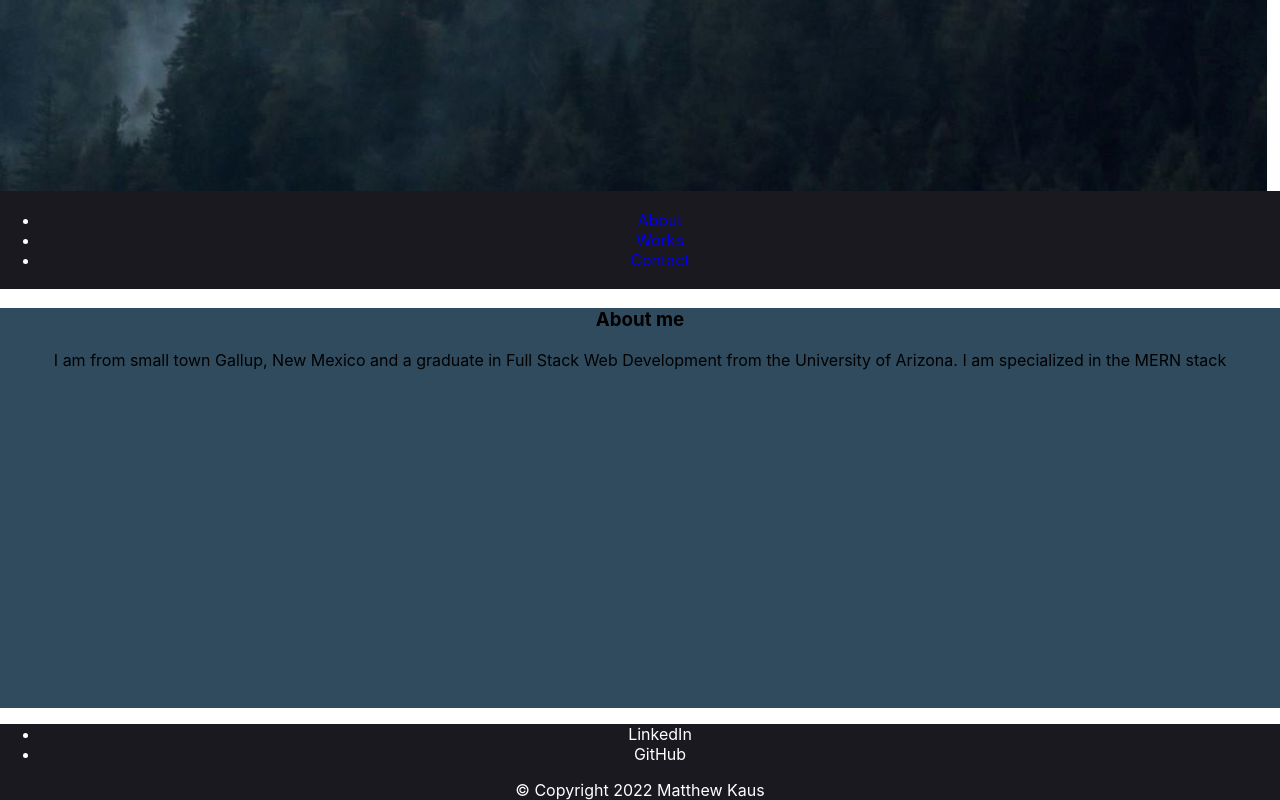
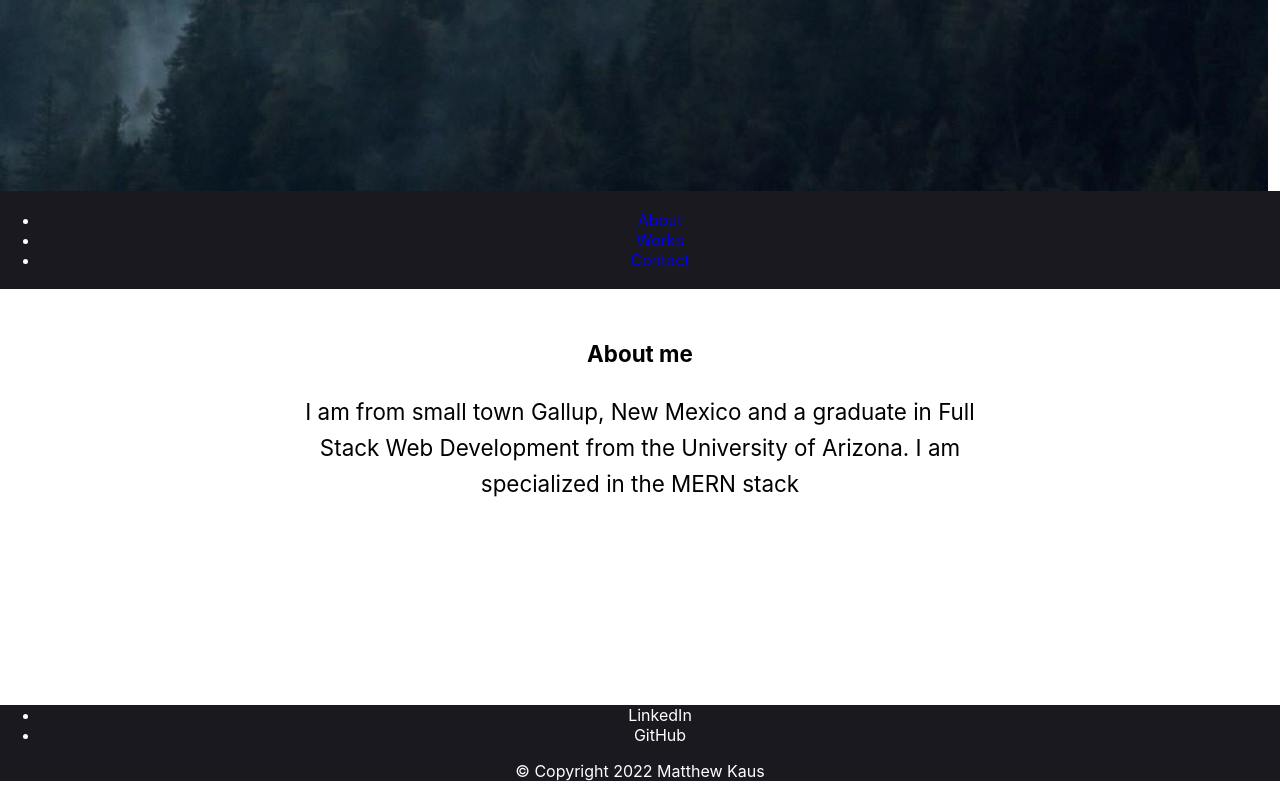
Before and after one commit to MatthewKaus/react-portfolio, a React (Create React App) app: page / in a window 1280 px wide. Shown: the part 609-1409 px from the top of the page. Built offline with nearby package versions, Linux system fonts and the light colour scheme.

Commit message:
updated about me

```diff
--- a/src/componenets/About/index.js
+++ b/src/componenets/About/index.js
@@ -3,8 +3,8 @@ import React from 'react';
 function About() {
     return(
         <section className='about'>
-            <h1>About me</h1>
-            <p>I am from small town Gallup, New Mexico and a graduate in Full Stack Web Development from the University of Arizona.
+            <h1 className='about-text'>About me</h1>
+            <p className='about-text'>I am from small town Gallup, New Mexico and a graduate in Full Stack Web Development from the University of Arizona.
                 I am specialized in the MERN stack
 
             </p>
--- a/src/index.css
+++ b/src/index.css
@@ -30,7 +30,7 @@ body {
   height: 100%;
   height: 100vh;
   width: 80%;
-  width: 99vw;
+  width: 99.1vw;
   padding: 12vh 0;
 }
 
@@ -57,8 +57,21 @@ body {
 }
 
 .body {
-  background: var(--secondary);
+  /* background: var(--secondary); */
   min-height: 50vh;;
+}
+
+.about {
+  max-width: 60%;
+  margin: 0 auto;
+  overflow: hidden;
+  padding: 1.5em;
+  line-height: 150%;
+}
+
+.about-text {
+  font-size: 1.4em;
+  line-height: 1.6em;
 }
 
 footer {
```
Also changed, not shown: src/componenets/Resume/index.js (deleted, +0 -11 lines).
